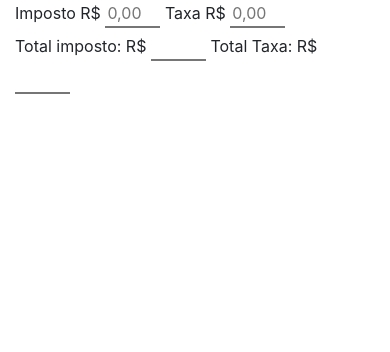
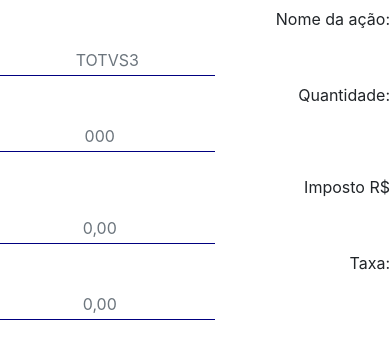
Before and after one commit to owrv/Ola-mundo, a plain HTML site: page calcula.html in a window 390 px wide. Drawn offline with nearby package versions, Linux system fonts and the light colour scheme.

Commit message:
Ajuste de layout
Pensando em responsividade, alterei um pouco do html e css, já pensando nas funções js

```diff
--- a/calcula.html
+++ b/calcula.html
@@ -8,8 +8,35 @@
     <link rel="stylesheet" href="style2.css">
 </head>
 <body>
+    <!-- Este espaço deve ser centralizado horizontalmente -->
+    <div class="container-fluid">
+        <div class="row justify-content-center">
+                <form action="">
+                    <div class="form-group row">
+                        <label for="actionLetter" class="col-sm-2 col-form-label">Nome da ação:</label>
+                        <div class="col-sm-2">
+                            <input type="text" name="actionLetter" id="actionLetter" class="form-control" placeholder="TOTVS3" class="visual">
+                        </div>
+                        <label for="papers" class="col-sm-2 col-form-label">Quantidade:</label>
+                        <div class="col-sm-2">
+                            <input type="number" name="papers" id="papers" class="form-control" placeholder="000" class="visual">
+                        </div>
+                    </div>
+                    <div class="form-group row">
+                        <label for="taxCharged" class="col-sm-2 col-form-label">Imposto R$</label>
+                        <div class="col-sm-2">
+                            <input type="number" name="taxCharged" id="taxCharged" class="form-control" placeholder="0,00" class="visual">
+                        </div>
+                        <label for="taxa" class="col-sm-2 col-form-label">Taxa:</label>
+                        <div class="col-sm-2">
+                            <input type="number" name="taxa" id="taxa" class="form-control" placeholder="0,00" class="visual">
+                        </div>
+                    </div>
+                </form>
+        </div>
+    </div>
 
-    <div class="container" oninput="calculaImposto()">
+    <div class="container grupo" oninput="calculaImposto()">
         <div class="row">
             <div class="col-sm-2">
                 <label for="valorImposto">Imposto R$</label>
--- a/investir.js
+++ b/investir.js
@@ -5,6 +5,7 @@ var saldoConta = "";
 var creditoConta = "";
 var statusPedido = "";
 var statusCompra = "";
+var valorTaxa = "";
 
 function calculaImposto() {
     var taxaCobrada = document.getElementById("valorTaxa").value;
--- a/style2.css
+++ b/style2.css
@@ -1,6 +1,18 @@
-.visual{
+.form-control{
     border-left: 0;
     border-right: 0;
     border-top: 0;
-    width: 55px;
+    max-width: 55%;
+    border-radius: 0;
+    border-color: navy;
+    text-align: center;
+    padding-bottom: 0;
 }
+
+.col-form-label {
+    text-align: right;
+}
+
+.grupo {
+    display: none;
+}
```
